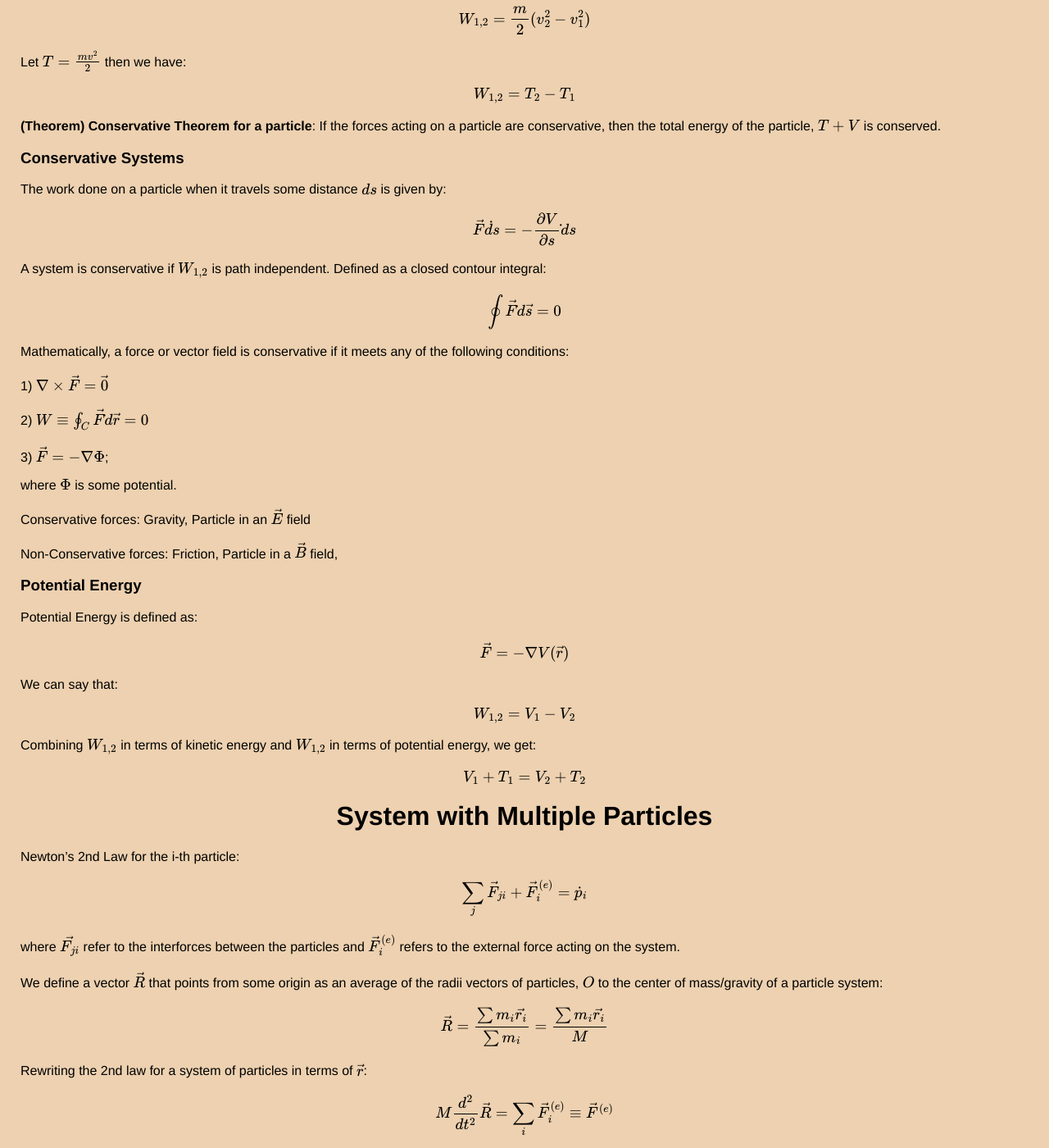
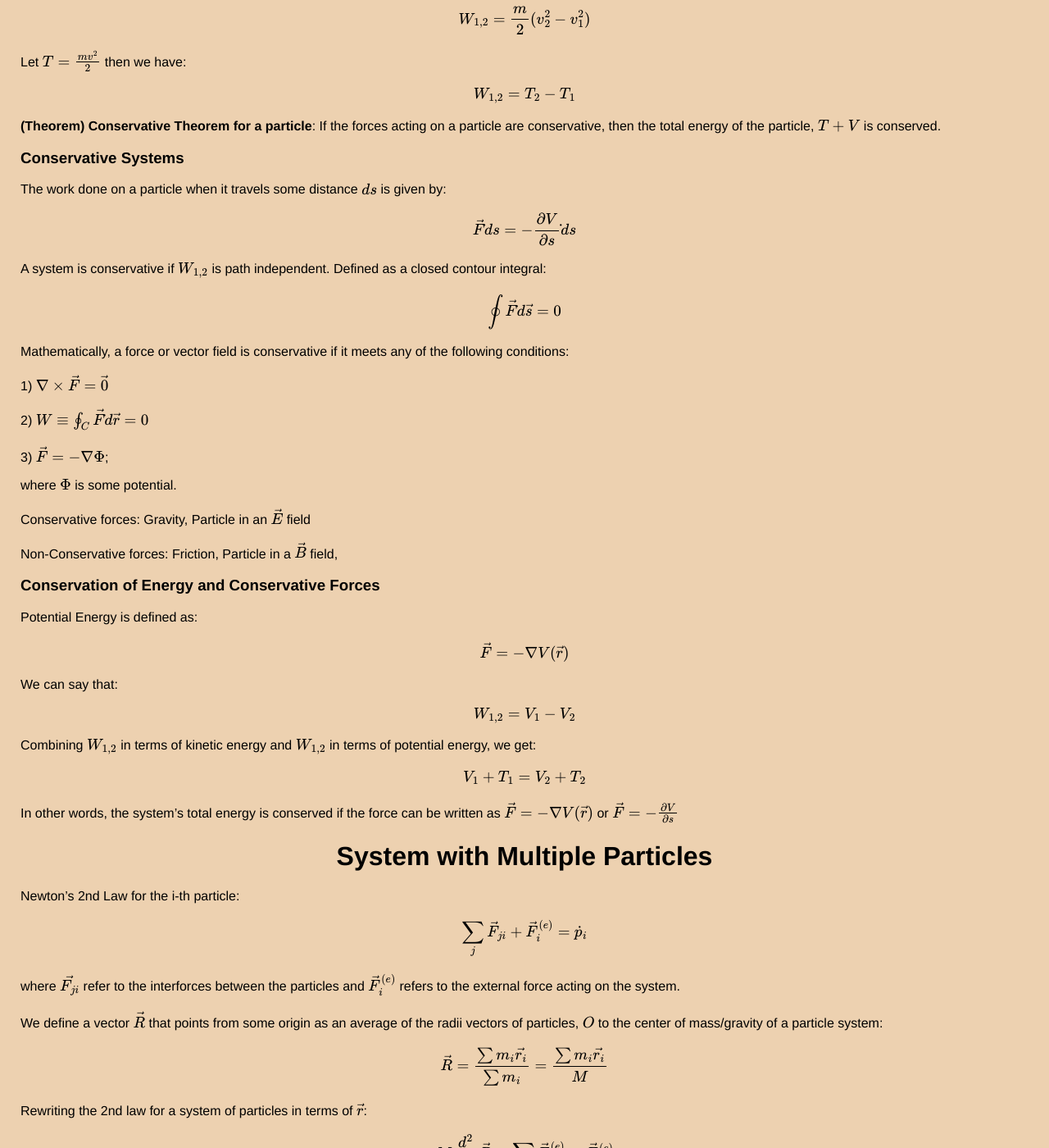
Before and after one commit to thaihangchung7/thaihangchung7.github.io, a Jekyll site: the page built from _notes/classical.md, in a window 1280 px wide and 1400 px high, scrolled down 1964 px. Shown: the whole window at 82% size. Built offline with Jekyll 4.4.1, drawn with Linux system fonts in a browser that asks for light colours; formulas are drawn with MathJax 3; some of the changed text lies outside the part shown.

Commit message:
Fixed typow

```diff
--- a/_notes/classical.md
+++ b/_notes/classical.md
@@ -98,7 +98,7 @@
 
 The work done on a particle when it travels some distance $$ds$$ is given by:
 
-$$ \vec{F} \dot ds = - \frac{\partial V}{\partial s} \dot{} ds $$
+$$ \vec{F} \dot{} ds = - \frac{\partial V}{\partial s} \dot{} ds $$
 
 A system is conservative if $$ W_{1,2} $$ is path independent. Defined as a closed contour integral:
 
@@ -118,7 +118,7 @@
 
 Non-Conservative forces: Friction, Particle in a $$ \vec{B} $$ field,
 
-### Potential Energy
+### Conservation of Energy and Conservative Forces
 
 Potential Energy is defined as:
 
@@ -131,6 +131,8 @@
 Combining $$ W_{1,2} $$ in terms of kinetic energy and $$ W_{1,2} $$ in terms of potential energy, we get:
 
 $$ V_{1} + T_{1} = V_{2} + T_{2} $$
+
+In other words, the system's total energy is conserved if the force can be written as $$ \vec{F} = - \nabla V (\vec{r}) $$ or $$ \vec{F} = - \frac{\partial V}{ \partial s} $$
 
 # System with Multiple Particles
 
```
Also changed, not shown: other parts of _notes/classical.md (+1 -1 lines).
